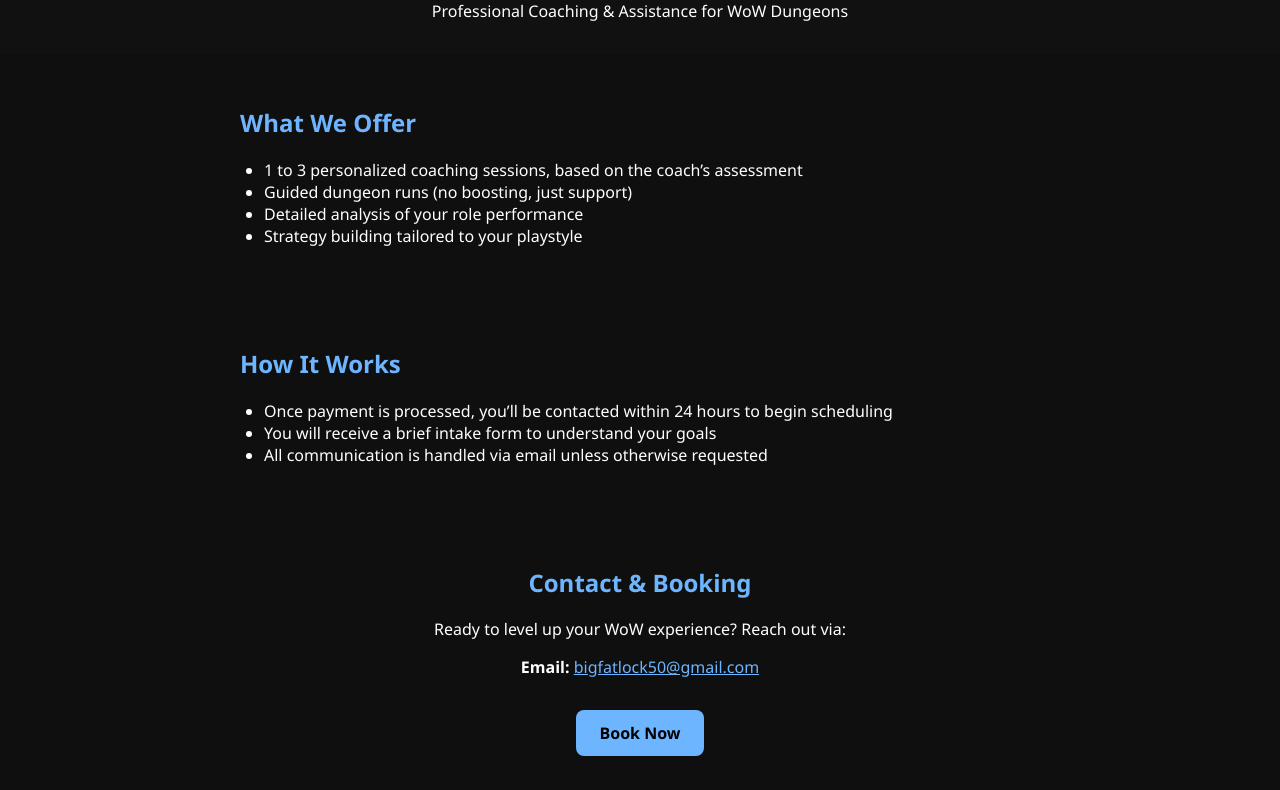
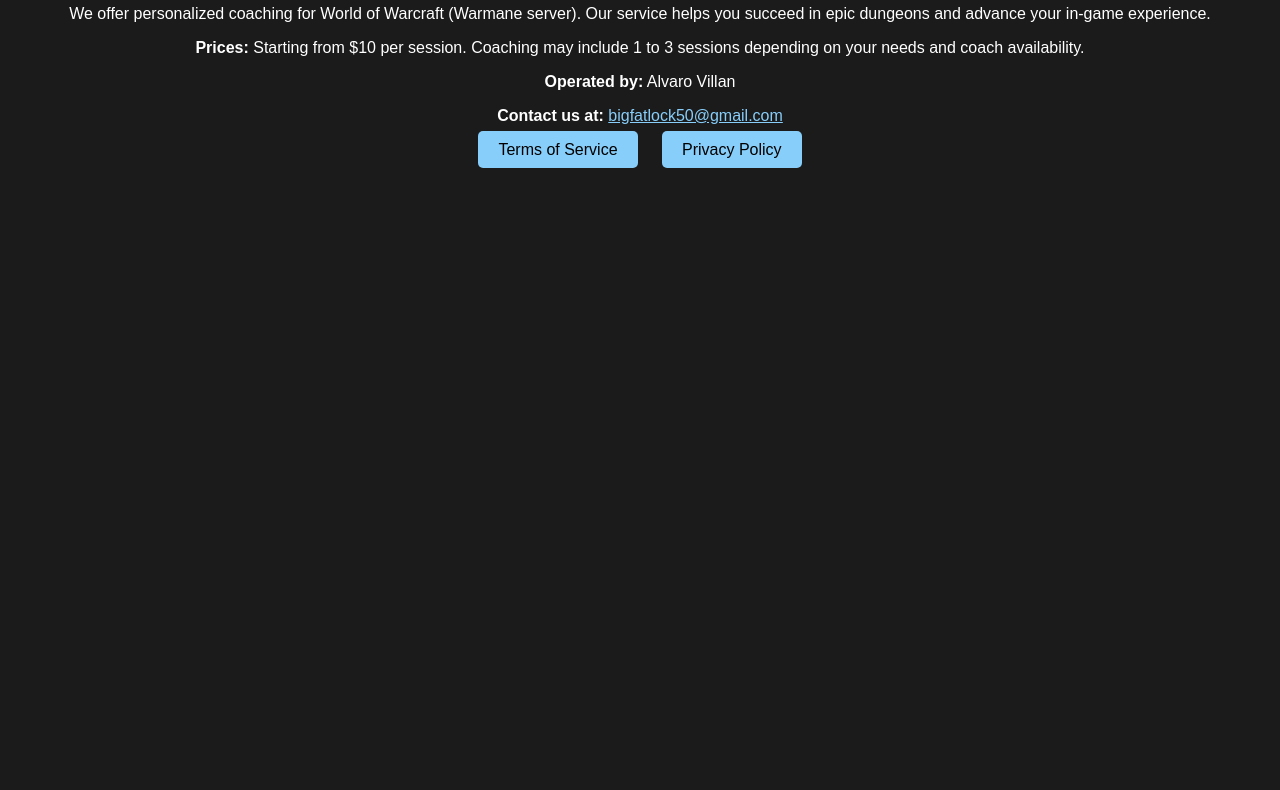
Before and after one commit to chabelito/stormwind-orphanage, a plain HTML site: page index.html in a window 1280 px wide. Shown: the part 103-893 px from the top of the page. After the commit the page ends 800 px from the top, so only its background shows below. Drawn offline with Linux system fonts and the light colour scheme.

Commit message:
Add files via upload

```diff
--- a/index.html
+++ b/index.html
@@ -1,90 +1,42 @@
+
 <!DOCTYPE html>
 <html lang="en">
 <head>
-  <meta charset="UTF-8" />
-  <meta name="viewport" content="width=device-width, initial-scale=1.0" />
-  <title>Stormwind Orphanage - Coaching Services</title>
+    <meta charset="UTF-8">
+    <title>WoW Coaching Services</title>
+    <meta name="viewport" content="width=device-width, initial-scale=1">
     <style>
         body {
-      background-color: #0f0f10;
-      color: #ffffff;
-      font-family: 'Segoe UI', Tahoma, Geneva, Verdana, sans-serif;
-      margin: 0;
-      padding: 0;
-    }
-    header {
+            background-color: #1b1b1b;
+            color: white;
+            font-family: Arial, sans-serif;
+            padding: 20px;
             text-align: center;
-      padding: 2rem 1rem 1rem 1rem;
-      background-color: #111;
-    }
-    header h1 {
-      font-size: 2.5rem;
-      margin: 0;
-      color: #6db5ff;
-    }
-    .section {
-      max-width: 800px;
-      margin: 0 auto;
-      padding: 2rem 1rem;
-    }
-    h2 {
-      color: #6db5ff;
-    }
-    ul {
-      padding-left: 1.5rem;
         }
         a {
-      color: #6db5ff;
+            color: #87CEFA;
         }
         .button {
-      display: inline-block;
-      background-color: #6db5ff;
-      color: #000;
-      padding: 0.75rem 1.5rem;
+            background-color: #87CEFA;
+            border: none;
+            color: black;
+            padding: 10px 20px;
+            text-align: center;
+            font-size: 16px;
+            margin: 10px;
+            cursor: pointer;
+            border-radius: 5px;
             text-decoration: none;
-      border-radius: 8px;
-      font-weight: bold;
-      margin-top: 1rem;
-    }
-    .center {
-      text-align: center;
         }
     </style>
 </head>
 <body>
-  <header>
-    <h1>Stormwind Orphanage</h1>
-    <p>Professional Coaching & Assistance for WoW Dungeons</p>
-  </header>
-
-  <section class="section">
-    <h2>What We Offer</h2>
-    <ul>
-      <li>1 to 3 personalized coaching sessions, based on the coach’s assessment</li>
-      <li>Guided dungeon runs (no boosting, just support)</li>
-      <li>Detailed analysis of your role performance</li>
-      <li>Strategy building tailored to your playstyle</li>
-    </ul>
-  </section>
-
-  <section class="section">
-    <h2>How It Works</h2>
-    <ul>
-      <li>Once payment is processed, you’ll be contacted within 24 hours to begin scheduling</li>
-      <li>You will receive a brief intake form to understand your goals</li>
-      <li>All communication is handled via email unless otherwise requested</li>
-    </ul>
-  </section>
-
-  <section class="section center">
-    <h2>Contact & Booking</h2>
-    <p>Ready to level up your WoW experience? Reach out via:</p>
-    <p><strong>Email:</strong> <a href="mailto:bigfatlock50@gmail.com">bigfatlock50@gmail.com</a></p>
-    <a href="#" class="button">Book Now</a>
-  </section>
-
-  <section class="section center">
-    <p><a href="terms.html">Terms of Service</a></p>
-  </section>
+    <h1>WoW Coaching & Dungeon Assistance</h1>
+    <p>We offer personalized coaching for World of Warcraft (Warmane server). Our service helps you succeed in epic dungeons and advance your in-game experience.</p>
+    <p><strong>Prices:</strong> Starting from $10 per session. Coaching may include 1 to 3 sessions depending on your needs and coach availability.</p>
+    <p><strong>Operated by:</strong> Alvaro Villan</p>
+    <p><strong>Contact us at:</strong> <a href="mailto:bigfatlock50@gmail.com">bigfatlock50@gmail.com</a></p>
+    <a href="terms.html" class="button">Terms of Service</a>
+    <a href="privacy.html" class="button">Privacy Policy</a>
 </body>
 </html>
```
Also changed, not shown: privacy.html (added, +26 -0 lines), terms.html (+12 -39 lines). Lines whose indentation alone changed are shown as unchanged.
